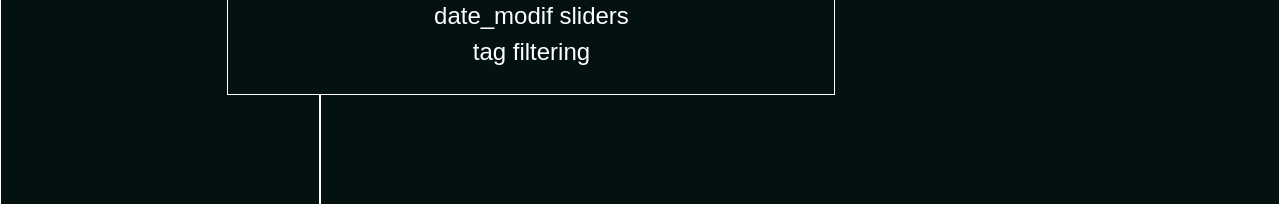
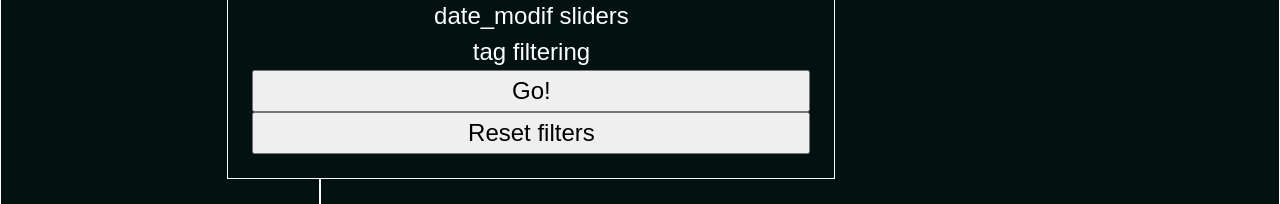
Before and after one commit to kinokorain/Miku-shop-frontend, a React (Vite) app: page /notes in a window 1280 px wide. Both pictures are taken after a click on the button "filtering". Shown: the part 447-651 px from the top of the page. Built offline with nearby package versions, Linux system fonts and the light colour scheme; no server answers.

Commit message:
add date filtering

```diff
--- a/src/Components/DatePicker.tsx
+++ b/src/Components/DatePicker.tsx
@@ -4,19 +4,23 @@ import 'react-date-range/dist/theme/default.css'; // theme css file
 import { DateRangePicker } from 'react-date-range';
 import { useState } from 'react';
 
-export default function DatePicker() {
+export default function DatePicker(props: { handleDateRangeChange: (startDate: number, endDate: number) => void }) {
     const [dateRange, setDateRange] = useState({
         startDate: new Date(),
         endDate: new Date(),
         key: 'selection',
     })
 
+    function dateToUnixEpoch(date: Date): number {
+        return Math.floor(date.getTime()) / 1000;
+    }
+
     function handleSelect(ranges: unknown) {
         console.log(ranges);
         setDateRange({
-            // @ts-ignore
+            // @ts-expect-error fff
             startDate: ranges.selection.startDate,
-            // @ts-ignore
+            // @ts-expect-error fff
             endDate: ranges.selection.endDate,
             key: 'selection',
         })
@@ -26,7 +30,11 @@ export default function DatePicker() {
         //     endDate: [native Date Object],
         //   }
         // }
+
+        //pass the ranges.selection.startDate and endDate to a handle function
+        props.handleDateRangeChange(dateToUnixEpoch(ranges.selection.startDate), dateToUnixEpoch(ranges.selection.endDate));
     }
+
     return (
         <DateRangePicker
             ranges={[dateRange]}
--- a/src/routes/Login/Login.tsx
+++ b/src/routes/Login/Login.tsx
@@ -1,4 +1,4 @@
-import { useState } from 'react'
+import { useEffect, useState } from 'react'
 // import { redirect } from 'react-router-dom';
 import { useNavigate } from "react-router-dom";
 
@@ -30,9 +30,9 @@ export default function Login() {
                 navigate("/hub");
             }
         }
-
         sendLoginInfo();
     }
+
     return (
         <section className='reg-page'>
             <h1>
@@ -54,6 +54,7 @@ export default function Login() {
                     <button onClick={LoginUser} type="submit" className="registerbtn">Login</button>
                 </div>
             </form>
+
         </section>
     )
 }
--- a/src/routes/Notes/Header/Header.tsx
+++ b/src/routes/Notes/Header/Header.tsx
@@ -2,9 +2,11 @@ import { useState } from "react";
 import 'react-calendar/dist/Calendar.css';
 import DatePicker from "../../../Components/DatePicker";
 
-export default function Header(props: { sortType: boolean, handleSortTypeChange: () => void, handleSortByChange: (sort: string) => void, handleCreatingNote: () => void, handleSearchInput: (e: any) => void, handleSearching: (e) => void }) {
+export default function Header(props: { handleResetfiltering: () => void, handleFiltering: () => void, handleDateRangeChange: (startDate: number, endDate: number) => void, sortType: boolean, handleSortTypeChange: () => void, handleSortByChange: (sort: string) => void, handleCreatingNote: () => void, handleSearchInput: (e: any) => void, handleSearching: (e) => void }) {
     const [popupSortingVisible, setPopupSortingVisible] = useState<boolean>(false);
     const [popupFilteringVisible, setPopupFilteringVisible] = useState<boolean>(false);
+
+    const handleDateRangeChange = props.handleDateRangeChange;
 
     return (
         <header className="header" onClick={() => {
@@ -25,9 +27,11 @@ export default function Header(props: { sortType: boolean, handleSortTypeChange:
                 </div> : <></>}
                 <button className="header-button" onClick={() => setPopupFilteringVisible(!popupFilteringVisible)}><i className="fa-solid fa-filter"></i>filtering</button>
                 {popupFilteringVisible ? <div className="filter-buttons-container">
-                    <div><DatePicker /></div>
+                    <div><DatePicker handleDateRangeChange={handleDateRangeChange} /></div>
                     <div>date_modif sliders</div>
                     <div>tag filtering</div>
+                    <button onClick={props.handleFiltering}>Go!</button>
+                    <button onClick={props.handleResetfiltering}>Reset filters</button>
                 </div> : <></>}
             </div>
 
--- a/src/routes/Notes/Notes.tsx
+++ b/src/routes/Notes/Notes.tsx
@@ -21,6 +21,7 @@ export default function Notes() {
     const [currentSearchQuery, setCurrentSearchQuery] = useState<string>("");
     const [sortType, setSortType] = useState<boolean>(false);
     const [sortBy, setSortBy] = useState<string>("date");
+    const [dateRange, setDateRange] = useState<[number, number]>([0, 0])
 
     //function for constructing url of request to API
     function constructUrl() {
@@ -28,6 +29,9 @@ export default function Notes() {
         const searchQuery = "title=" + currentSearchQuery
         let requestUrl: string;
         let sortTypeString;
+
+        const dateString: string = "&date=" + dateRange[0] + "-" + dateRange[1];
+
         if (sortType) {
             sortTypeString = "asc";
         }
@@ -35,7 +39,7 @@ export default function Notes() {
             sortTypeString = "desc";
         }
         // eslint-disable-next-line prefer-const
-        requestUrl = baseUrl + searchQuery + "&sort_by=" + sortBy + "&sort_type=" + sortTypeString;
+        requestUrl = baseUrl + searchQuery + "&sort_by=" + sortBy + "&sort_type=" + sortTypeString + dateString;
         console.log("url in constructUrl:", requestUrl);
         return requestUrl;
     }
@@ -133,9 +137,23 @@ export default function Notes() {
         setSortBy(sort);
     }
 
+    function handleDateRangeChange(startDate: number, endDate: number) {
+        console.log(startDate, endDate);
+        setDateRange([startDate, endDate]);
+    }
+
+    function handleFiltering() {
+        getNotes(constructUrl());
+    }
+
+    function handleResetfiltering() {
+        getNotes("http://localhost:3030/notes");
+        //maybe set all state to default somehow idk
+    }
+
     return (
         <div className="notes-page-container">
-            <Header handleSortByChange={handleSortByChange} sortType={sortType} handleSortTypeChange={handleSortTypeChange} handleSearching={handleSearching} handleSearchInput={handleSearchInput} handleCreatingNote={handleCreatingNote} />
+            <Header handleResetfiltering={handleResetfiltering} handleFiltering={handleFiltering} handleDateRangeChange={handleDateRangeChange} handleSortByChange={handleSortByChange} sortType={sortType} handleSortTypeChange={handleSortTypeChange} handleSearching={handleSearching} handleSearchInput={handleSearchInput} handleCreatingNote={handleCreatingNote} />
             <Aside currentNoteList={currentNoteList} handleChoosingNote={handleChoosingNote} />
             <Note currentNote={currentNote} updateNoteList={updateNoteList} />
         </div>
```
